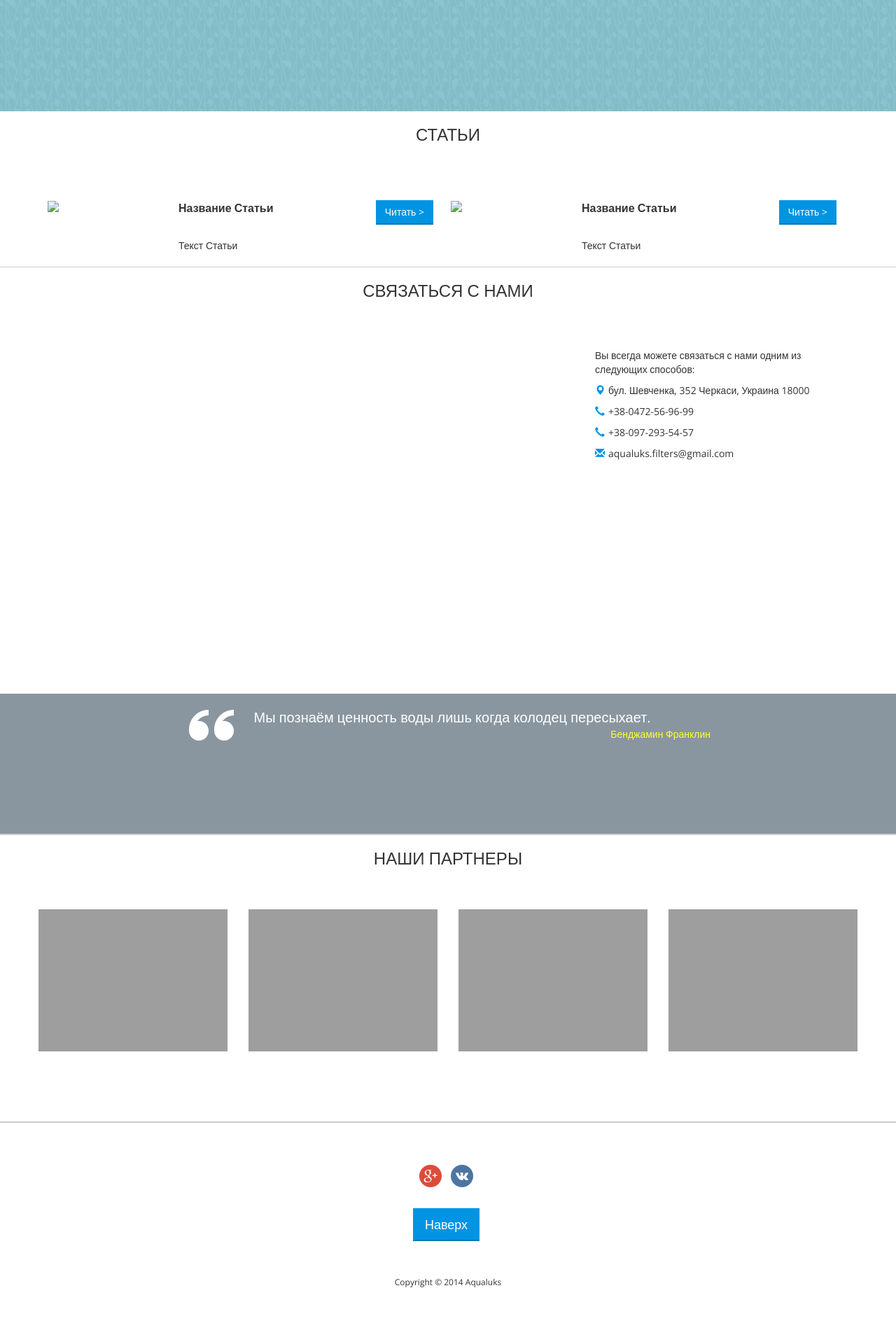
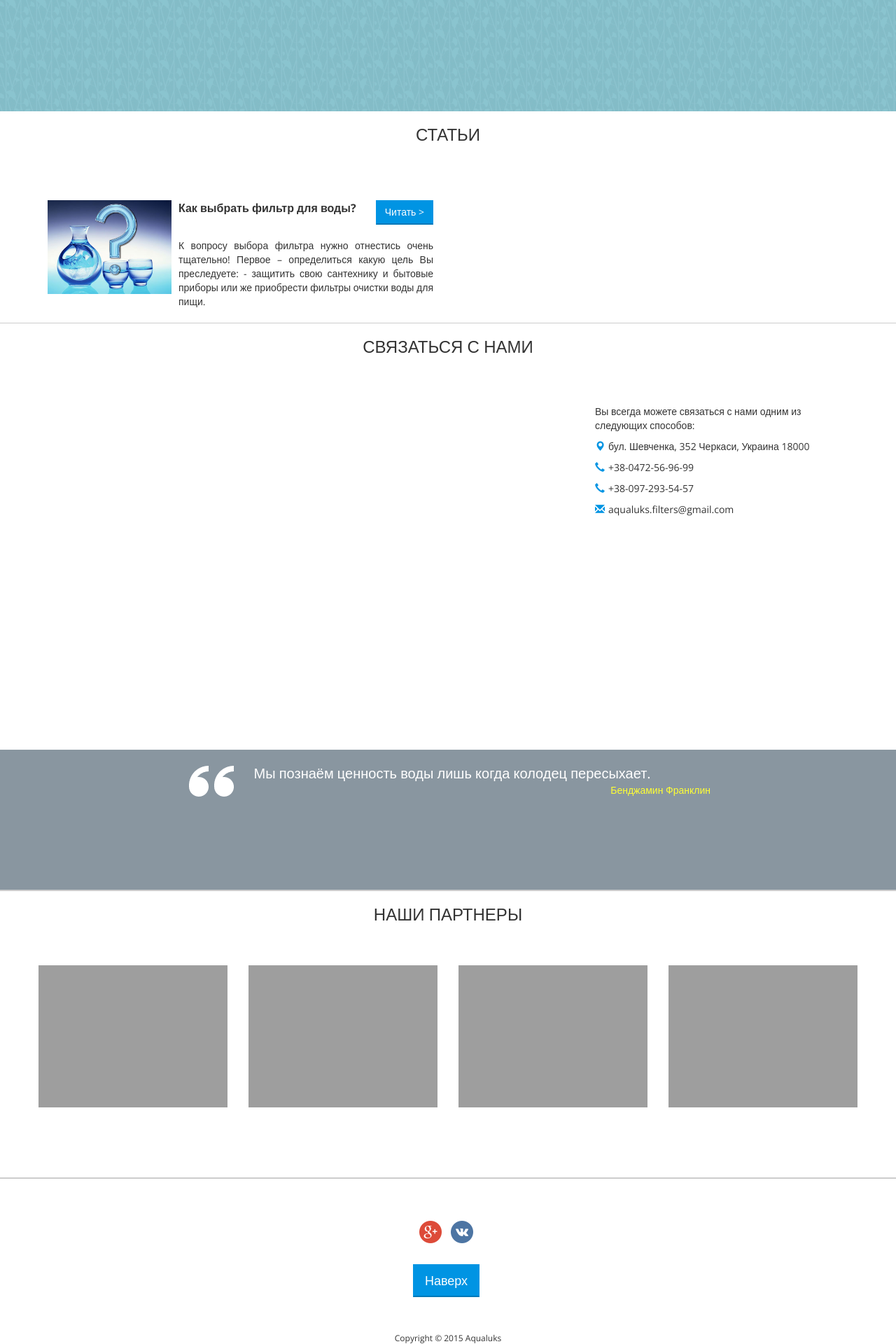
Before and after one commit to mkarganov/aqualuks, a Jekyll site: the page built from index.html, in a window 1280 px wide. Shown: the part 1517-3437 px from the top of the page at 70% size. Built offline with Jekyll 4.4.1, drawn with Linux system fonts in a browser that asks for light colours; nearby versions of some CDN libraries; before the commit the page ends 3357 px from its top, so only the background shows below that.

Commit message:
add first article, add blog layouts

```diff
--- a/_config.yml
+++ b/_config.yml
@@ -3,7 +3,7 @@ title: АкваЛюкс Фильтры для Воды
 email: your-email@domain.com
 description: > # this means to ignore newlines until "baseurl:"
   Специализированный магазин очистки воды в Черкассах Консультация по подбору фильтра для воды.
-baseurl: "/aqualuks" # the subpath of your site, e.g. /blog/
+baseurl: "" # the subpath of your site, e.g. /blog/
 url: "http://aqualuks.com.ua" # the base hostname & protocol for your site
 twitter_username: jekyllrb
 github_username:  jekyll
--- a/_includes/footer.html
+++ b/_includes/footer.html
@@ -18,7 +18,7 @@
           <a class='btn btn-lg btn-orange' id='#btn-back-to-top' href="#" role="button">Наверх</a>
           <div class='height30'></div>
         </div>
-        <div='footer_bottom_content'>Copyright © 2014 Aqualuks</div>
+        <div='footer_bottom_content'>Copyright © 2015 Aqualuks</div>
       </div>
     </div>
   </div>
--- a/_includes/header.html
+++ b/_includes/header.html
@@ -15,7 +15,7 @@
         <div class= 'navbar-collapse collapse' id='aqualuks-nav-bar'>
           <ul class='nav navbar-nav navbar-right' style="margin-top: 40px;">
             <li class='active'>
-              <a href='#aqualuks-top'>ГЛАВНАЯ</a>
+              <a href="{{ '#aqualuks-top' | prepend: site.url }}">ГЛАВНАЯ</a>
             </li>
             <li>
               <a href='#aqualuks-service'>Услуги</a>
--- a/css/main.scss
+++ b/css/main.scss
@@ -453,6 +453,8 @@ video#bgvid {
     padding-top: 100px;
 }
 
+#aqualuks-blog {
+
   .span_blog {
       margin-bottom: 80px;
   }
@@ -471,6 +473,7 @@ video#bgvid {
       text-align: justify;
       font-size: 14px;
       margin-top: 20px;
+  }
 }
 
 #aqualuks-contact {
@@ -658,6 +661,10 @@ ul.aqualuks-project-gallery  li  a img:hover {
 	margin-left: -12px;
 }
 
+#post {
+  font-size: 16px;
+}
+
 @media (min-width:991px) and (max-width:1200px) {
     .aqualuks-project-box, .project-overlay {
         height:170px;
--- a/index.html
+++ b/index.html
@@ -142,34 +142,34 @@ layout: default
     <div class='blog_box'>
       <div class='col-sm-5 col-md-6 blog_post'>
         <ul class='list-inline'>
-          <li class='col-md-4'><img src='#'></li>
+          <li class='col-md-4'><img class='img-responsive' src="{{ '/images/choose_filter.jpg' }}"></li>
           <li class='col-md-8'>
             <div class='pull-left'>
-              <span class='blog_header'>Название Статьи</span>
+              <span class='blog_header'>Как выбрать фильтр для воды?</span>
             </div>
             <div class='pull-right'>
-              <a href='#' class='btn btn-orange' role='button'>Читать ></a>
+              <a href="{% post_url 2015-06-27-как-правильно-выбрать-фильтр-для-воды %}" class='btn btn-orange' role='button'>Читать ></a>
             </div>
             <div class='clearfix'></div>
-            <p class='blog_text'>Текст Статьи</p>
+            <p class='blog_text'>К вопросу выбора фильтра нужно отнестись очень тщательно! Первое – определиться какую цель Вы преследуете: - защитить свою сантехнику и бытовые приборы или же приобрести фильтры  очистки воды для пищи.</p>
           </li>
         </ul>
       </div>
 
       <div class='col-sm-5 col-md-6 blog_post'>
-        <ul class='list-inline'>
-          <li class='col-md-4'><img src='#'></li>
-          <li class='col-md-8'>
-            <div class='pull-left'>
-              <span class='blog_header'>Название Статьи</span>
-            </div>
-            <div class='pull-right'>
-              <a href='#' class='btn btn-orange' role='button'>Читать ></a>
-            </div>
-            <div class='clearfix'></div>
-            <p class='blog_text'>Текст Статьи</p>
-          </li>
-        </ul>
+        <!-- <ul class='list-inline'> -->
+        <!--   <li class='col-md-4'><img src='#'></li> -->
+        <!--   <li class='col-md-8'> -->
+        <!--     <div class='pull-left'> -->
+        <!--       <span class='blog_header'>Название Статьи</span> -->
+        <!--     </div> -->
+        <!--     <div class='pull-right'> -->
+        <!--       <a href='#' class='btn btn-orange' role='button'>Читать ></a> -->
+        <!--     </div> -->
+        <!--     <div class='clearfix'></div> -->
+        <!--     <p class='blog_text'>Текст Статьи</p> -->
+        <!--   </li> -->
+        <!-- </ul> -->
       </div>
 
     </div>
--- a/js/app.coffee
+++ b/js/app.coffee
@@ -54,7 +54,7 @@ $ ->
       $(linkClass).fadeIn()
 
 this.initialize = ->
-  myLatLang = new google.maps.LatLng(49.430425, 32.082984)
+  myLatLang = new google.maps.LatLng(49.4302024, 32.0834765)
   mapOptions =
     zoom: 16
     center: myLatLang
@@ -64,7 +64,7 @@ this.initialize = ->
   marker = new google.maps.Marker(
     position: myLatLang
     map: map
-    title: "TEST"
+    title: "АкваЛюкс"
   )
 
 # scroll animation
```
Also changed, not shown: _layouts/post.html (+17 -12 lines), _posts/2015-06-27-как-правильно-выбрать-фильтр-для-воды.md (added, +37 -0 lines), js/blog.coffee (added, +21 -0 lines), images/choose_filter.jpg (added). Lines whose indentation alone changed are shown as unchanged.
